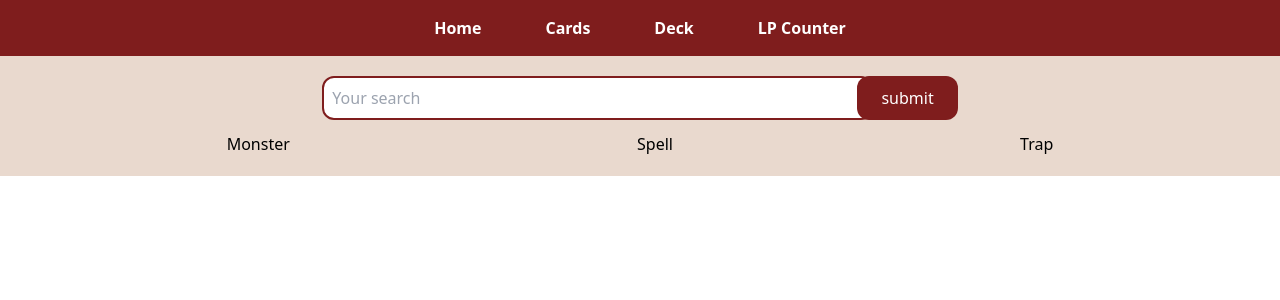
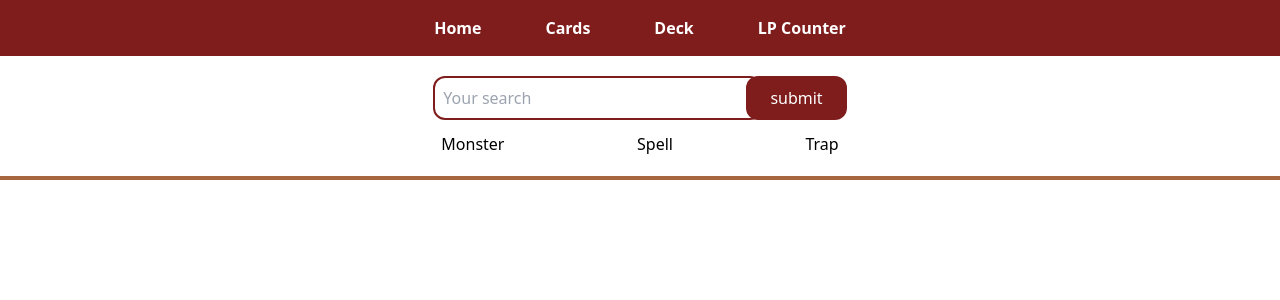
Before and after one commit to catesson/YuGi-Tools, a Next.js app: page /cards in a window 1280 px wide. Shown: the top 300 px of the page. Built offline with nearby package versions, Linux system fonts and the light colour scheme; no server answers.

Commit message:
ajout du formulaire monster

```diff
--- a/package.json
+++ b/package.json
@@ -11,6 +11,7 @@
   "dependencies": {
     "@emotion/react": "^11.11.1",
     "@emotion/styled": "^11.11.0",
+    "antd": "^5.9.2",
     "autoprefixer": "10.4.14",
     "eslint": "8.46.0",
     "eslint-config-next": "13.4.12",
--- a/src/app/card/[cardId]/component/BanlistInfo.jsx
+++ b/src/app/card/[cardId]/component/BanlistInfo.jsx
@@ -1,3 +1,5 @@
+
+
 //consulte la banlist et en affiche le contenu
 export function BanlistInfo({banlist}) {
 
--- a/src/app/cards/page.jsx
+++ b/src/app/cards/page.jsx
@@ -7,7 +7,7 @@ export default function PageCards() {
   return (
     <div className="flex flex-col">
       <SearchContextProvider>
-        <div className="p-5 w-full bg-opacity-20 bg-amber-800 mb-5 flex justify-center">
+        <div className="p-5 w-full bg-opacity-20 mb-5 flex justify-center border-b-4 border-amber-800 border-opacity-80">
           <SearchForm></SearchForm>
         </div>
         <CardResult />
--- a/src/app/component/Search/MagicSearch.jsx
+++ b/src/app/component/Search/MagicSearch.jsx
@@ -1,5 +1,4 @@
 
-import { useForm } from "react-hook-form"
 import { useContext, useState } from "react";
 import { SearchContext } from "./SearchContext";
 
--- a/src/app/component/Search/MonsterSearch.jsx
+++ b/src/app/component/Search/MonsterSearch.jsx
@@ -1,45 +1,31 @@
 
-import { useForm } from "react-hook-form"
-import { useContext, useState } from "react";
+import { useContext } from "react";
 import { SearchContext } from "./SearchContext";
 
 
-export function MonsterSearch({className, searchName}) {
-    const {monsterRace, attribute, params, search} = useContext(SearchContext)
-    const [searchLevelRank, setSearchLevelRank] = useState("");
-    const [searchAttribute, setSearchAttribute] = useState("");
-    const [searchRace, setSearchRace] = useState("");
+export function MonsterSearch({className, register}) {
+    const {monsterRace, attribute} = useContext(SearchContext)
 
-    const {
-        register,
-        formState: { errors },
-      } = useForm()
+
+
       const SelectMonsterAttribute = attribute.map((element, index) => {
         return (<option key={index} value={`${element._id}`}>{element._id}</option>)
       })
       const SelectMonsterRace = monsterRace.map((element, index) => {
         return (<option key={index} value={`${element._id}`}>{element._id}</option>)
       })
-      const onSubmit = (event) => {
 
-        event.preventDefault()
-
-        search();
-
-      };
   return (
     <div className={`monsterSearch ${className} f`}>
       <input
         type="number"
         placeholder="Level"
         {...register("LV", { min: 0, max: 12 })}
-        onChange={(event) => setSearchLevelRank(event.target.value)}
       />
       <select
         {...register("attribute")}
         id=""
         placeholder="Attribute"
-        onChange={(event) => setSearchAttribute(event.target.value)}
       >
         <option value=""></option>
         {SelectMonsterAttribute}
@@ -47,12 +33,12 @@ export function MonsterSearch({className, searchName}) {
       <select
         {...register("race")}
         id=""
-        onChange={(event) => setSearchRace(event.target.value)}
+
       >
         <option value="" placeholder="type"></option>
         {SelectMonsterRace}
       </select>{" "}
-      <button type="submit" onClick={onSubmit}>Submit</button>
+      <button type="submit" >Submit</button>
     </div>
   );
 }
--- a/src/app/component/Search/SearchForm.jsx
+++ b/src/app/component/Search/SearchForm.jsx
@@ -49,16 +49,16 @@ export function SearchForm() {
   };
   return (
     <form
-      className="flex flex-col gap-y-3 flex-wrap searchForm justify-center w-full sm:w-2/3"
+      className="flex flex-col gap-y-3 flex-wrap searchForm justify-center items-center w-full sm:w-2/3"
       onSubmit={handleSubmit(onSubmit)}
     >
-      <div className="flex flex-row justify-center ">
+      <div className="flex flex-row justify-between lg:w-2/4 sm:w-full w-10/12 ">
         <input id="name" {...register("name")} placeholder="Your search" />
         <button type="submit" className={searchFramType == "" ? "" : "hidden"}>
           submit
         </button>
       </div>
-      <div className="flex flex-row justify-between w-full">
+      <div className="flex flex-row justify-between lg:w-2/4 sm:w-full w-10/12 px-2">
         <button
           onClick={(event) => {
             event.preventDefault();
@@ -102,9 +102,10 @@ export function SearchForm() {
         </button>
       </div>
 
-      {/* <MonsterSearch
+      <MonsterSearch
           className={searchFramType == "Monster" ? "" : "hidden"}
-        />*/}
+          register={register}
+        />
       <MagicSearch
         className={searchFramType == "Spell" ? "" : "hidden"}
         register={register}
--- a/src/app/layout.jsx
+++ b/src/app/layout.jsx
@@ -1,6 +1,9 @@
 import './styles/globals.css'
 import { Inter } from 'next/font/google'
 import { Header } from './component/layout/Header'
+
+
+
 
 
 const inter = Inter({ subsets: ['latin'] })
@@ -13,12 +16,14 @@ export const metadata = {
 
 export default function RootLayout({ children }) {
   return (
+
     <html lang="fr">
     <head>
       <meta charSet="UTF-8" />
       <meta name="viewport" content="width=device-width, initial-scale=1.0" />
       <title>{metadata.title}</title>
     </head>
+
     <body className='h-full min-h-screen w-screen'>
       <Header />
 
--- a/src/app/page.jsx
+++ b/src/app/page.jsx
@@ -1,9 +1,11 @@
 import { getAllCard, getCard } from '@/API/callAPI'
+
 
 export default function Home() {
   const allcard = getCard(34541863)
   return (
 
    <div>{allcard.name}</div>
+
   )
 }
--- a/src/app/styles/form.css
+++ b/src/app/styles/form.css
@@ -4,7 +4,9 @@
 
 .searchForm input, .searchForm select {
     @apply text-red-900;
-    @apply p-2;
+    @apply py-2;
+    @apply pl-2;
+    @apply pr-5;
     @apply border-red-900;
     @apply border-solid;
     @apply border-2;
@@ -12,8 +14,7 @@
     min-width: 150px;
   }
   .searchForm #name{
-    @apply w-64;
-    @apply sm:w-2/3;
+    @apply w-full;
   }
   .magicSearch, .monsterSearch, .trapSearch{
     @apply flex;
```
Also changed, not shown: 1 other file (tests, documents, lock files or other folders).
